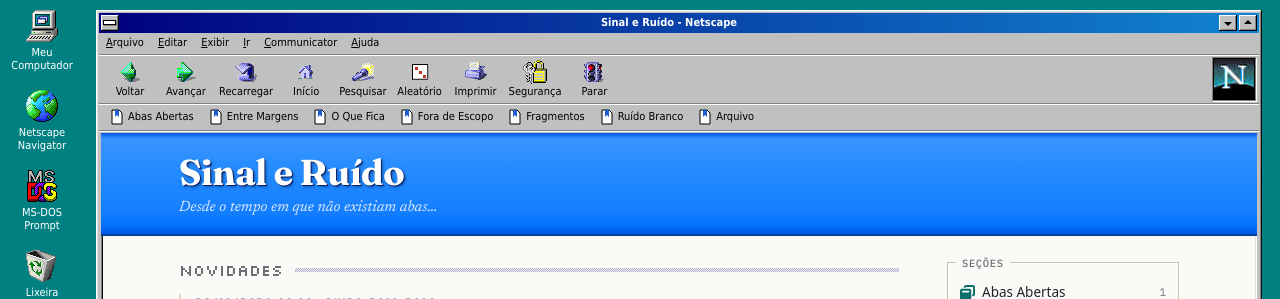
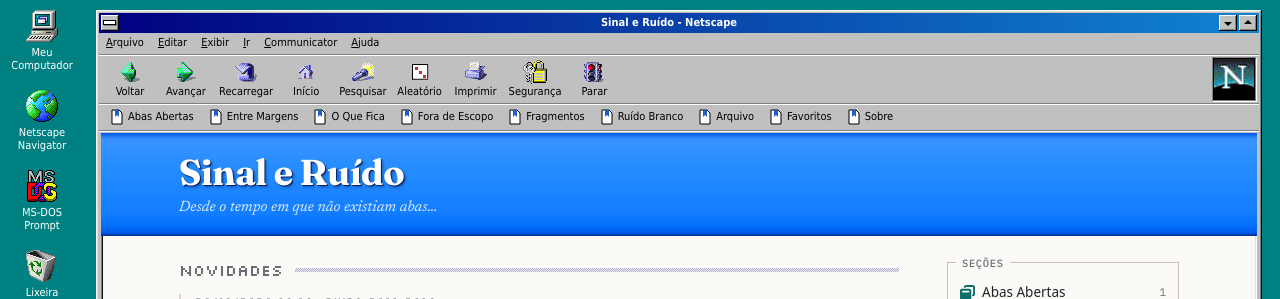
Before and after one commit to marcelofrau/sinal-e-ruido, a Jekyll site: the page built from index.html, in a window 1280 px wide. Shown: the top 299 px of the page. Built offline with Jekyll 4.4.1, drawn with Linux system fonts in a browser that asks for light colours.

Commit message:
feat: links Sobre e Favoritos na Personal Toolbar do navegador

```diff
--- a/_includes/toolbar.html
+++ b/_includes/toolbar.html
@@ -19,4 +19,6 @@
 <nav class="ns-bar ns-personal" aria-label="Seções">
   {% for s in site.data.sections %}<a class="ns-mini" href="{{ '/' | append: s.key | append: '/' | relative_url }}"><svg><use href="#i-bm"/></svg>{{ s.name }}</a>{% endfor %}
   <a class="ns-mini" href="{{ '/arquivo/' | relative_url }}"><svg><use href="#i-bm"/></svg>Arquivo</a>
+  <a class="ns-mini" href="{{ '/favoritos/' | relative_url }}"><svg><use href="#i-bm"/></svg>Favoritos</a>
+  <a class="ns-mini" href="{{ '/sobre/' | relative_url }}"><svg><use href="#i-bm"/></svg>Sobre</a>
 </nav>
```
